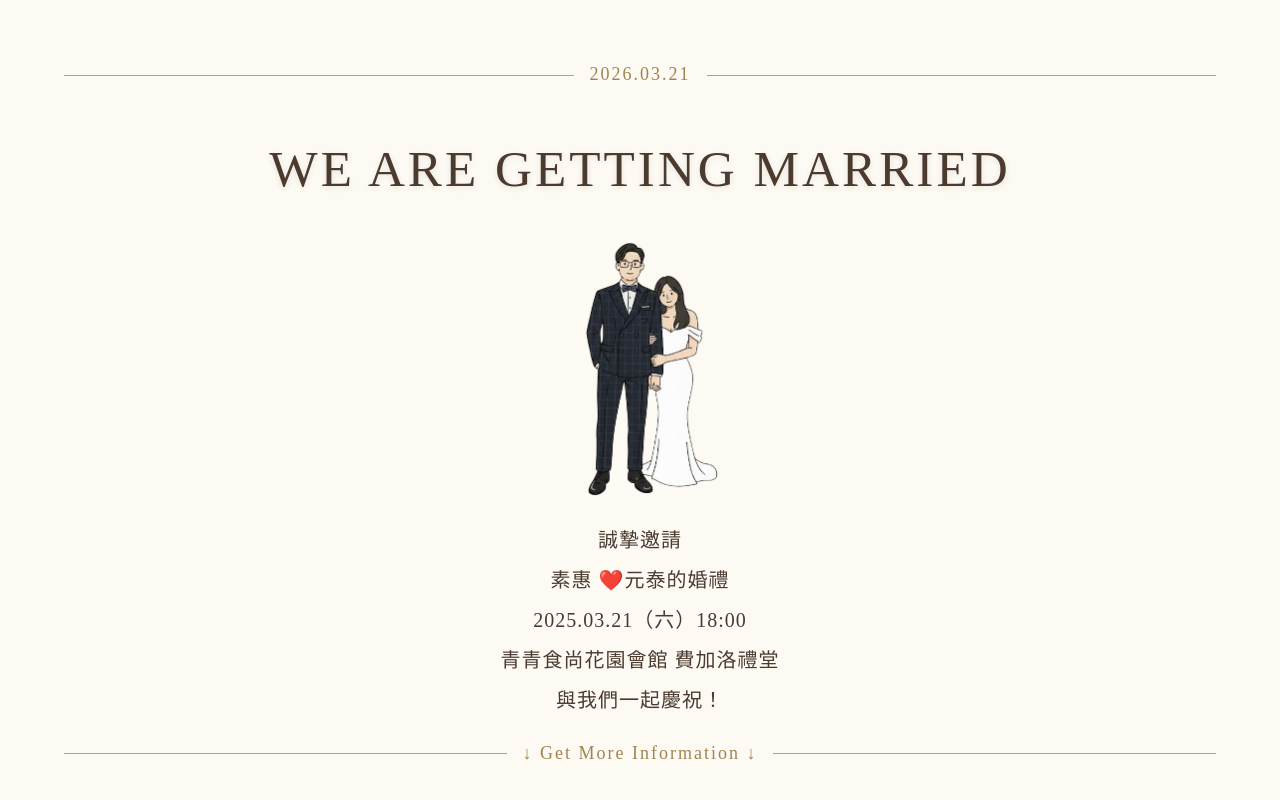
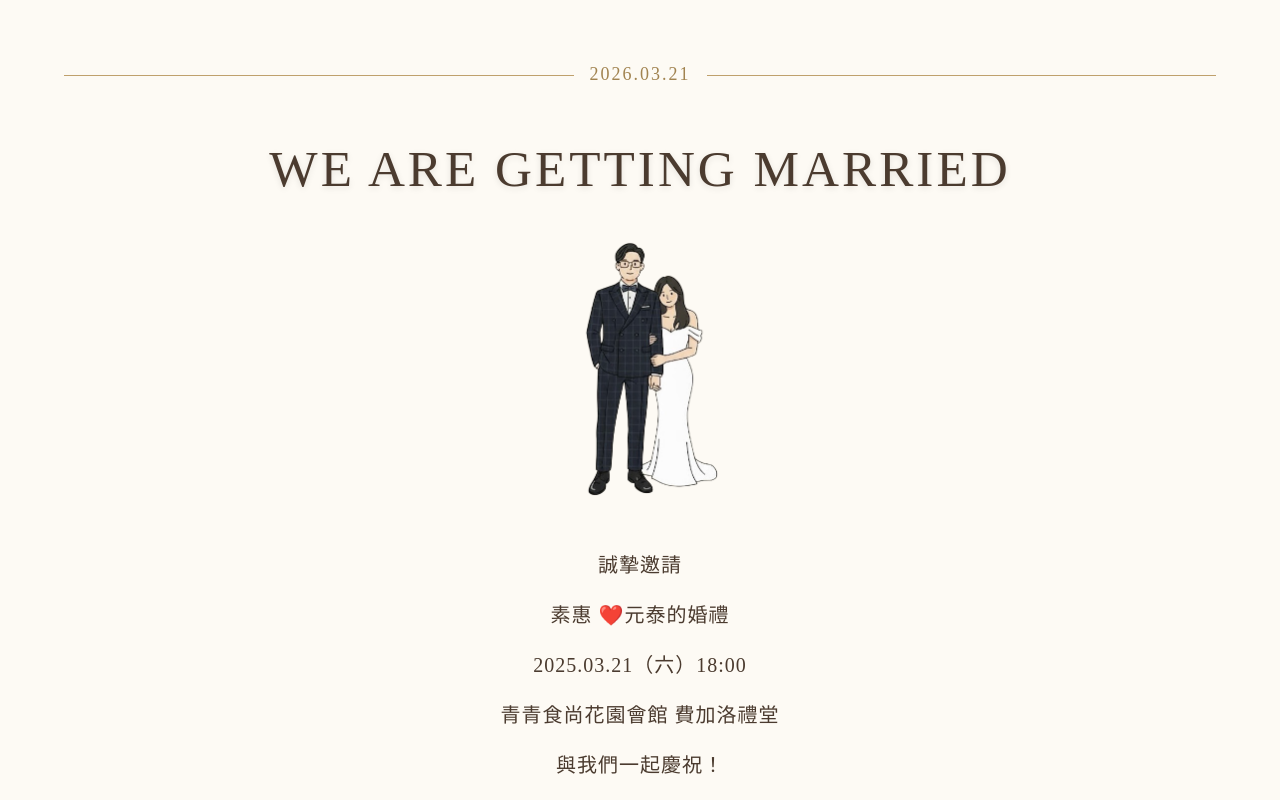
Before and after one commit to tai34tw/wedding, a React (Vite) app: page / in a window 1280 px wide. Shown: the top 800 px of the page. Built offline with nearby package versions, Linux system fonts and the light colour scheme.

Commit message:
App.jsx: improve RWD and spcing on homepage

```diff
--- a/src/App.jsx
+++ b/src/App.jsx
@@ -6,7 +6,6 @@ import Divider from "./components/Divider.jsx";
 import RSVP from "./components/RSVP.jsx";
 
 function App() {
-  const isMobile = window.innerWidth < 480;
   return (
     <div style={styles.outer}>
       <div style={styles.container}>
@@ -24,7 +23,7 @@ function App() {
                 />
               </div>
 
-              <div style={styles.invitation(isMobile)}>
+              <div style={styles.invitation}>
                 <p>誠摯邀請</p>
                 <p>素惠 ❤️元泰的婚禮</p>
                 <p>{WEDDING_INFO.displayDate}</p>
@@ -61,7 +60,6 @@ const styles = {
   },
 
   app: {
-    minHeight: "100vh",
     width: "100%",
     backgroundColor: COLORS.background,
     display: "flex",
@@ -69,18 +67,26 @@ const styles = {
     alignItems: "center",
     fontFamily: "'Playfair Display', 'Noto Serif TC', serif",
     color: COLORS.primary,
-    padding: `clamp(10px, 4vw, 60px) 0 clamp(10px, 4vw, 80px)`,
+    padding: 0,
     boxSizing: "border-box",
   },
   homeSection: {
-    minHeight: "100vh",
+    height: "100dvh",
+    width: "100%",
+    padding: "clamp(20px, 4vw, 60px) 0 clamp(20px, 4vw, 80px)",
+    boxSizing: "border-box",
     display: "flex",
     flexDirection: "column",
+    justifyContent: "space-between", // 讓 Divider 黏在最上面和最下面
   },
   header: {
     textAlign: "center",
+    flex: 1, // 讓中間內容自動佔據剩餘空間
+    display: "flex",
+    flexDirection: "column",
+    justifyContent: "center",
+    alignItems: "center",
     width: "100%",
-    // marginBottom: "clamp(10px, 4vw, 20px)",
   },
   mainTitle: {
     fontSize: "clamp(40px, 4vw, 58px)",
@@ -105,18 +111,11 @@ const styles = {
     borderRadius: "12px",
     objectFit: "cover",
   },
-  invitation: (isMobile) => ({
-    lineHeight: isMobile ? "0.5" : "1",
+  invitation: {
     fontSize: "clamp(14px, 4vw, 20px)",
     letterSpacing: "1px",
     color: COLORS.primary,
-  }),
-  // invitation: (isMobile) => ({
-  //   lineHeight: isMobile ? "1.2" : "1.8",
-  //   fontSize: isMobile ? "16px" : "18px",
-  //   letterSpacing: "1px",
-  //   color: COLORS.primary,
-  // }),
+  },
 };
 
 export default App;
```
